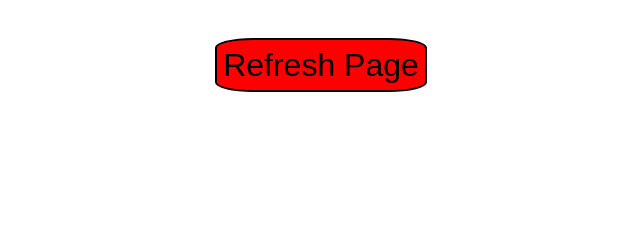
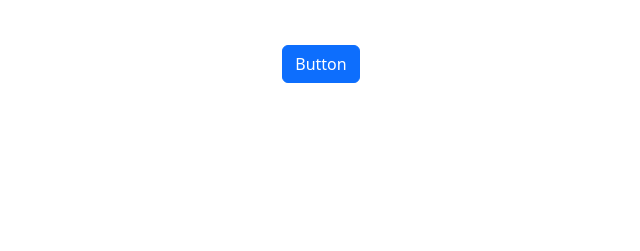
Before and after one commit to Jaypatil1327/Toss-Coin, a plain HTML site: page index.html in a window 1280 px wide. Shown: the part 549-800 px from the top of the page, without its empty margins (319-959 px from the left). Drawn offline with nearby package versions, Linux system fonts and the light colour scheme.

Commit message:
Update index.html

```diff
--- a/index.html
+++ b/index.html
@@ -4,17 +4,17 @@
     <meta charset="UTF-8">
     <meta name="viewport" content="width=device-width, initial-scale=1.0">
     <link rel="stylesheet" href="style.css">
+    <link href="https://cdn.jsdelivr.net/npm/bootstrap@5.3.3/dist/css/bootstrap.min.css" rel="stylesheet" integrity="sha384-QWTKZyjpPEjISv5WaRU9OFeRpok6YctnYmDr5pNlyT2bRjXh0JMhjY6hW+ALEwIH" crossorigin="anonymous">
     <title>Document</title>
 </head>
 <body>
     <h3>Refresh the page to Tossed again</h3>
     <div id = "shape">
         <div class = "ans">
-
         </div>
     </div>
 
-    <button class = "btn" onclick ="location.reload()" > Refresh Page </button>
+    <button class="btn btn-primary" type="button"  onclick ="coin()">Button </button>
 
     <script src ="coin.js"></script>
 </body>
```
